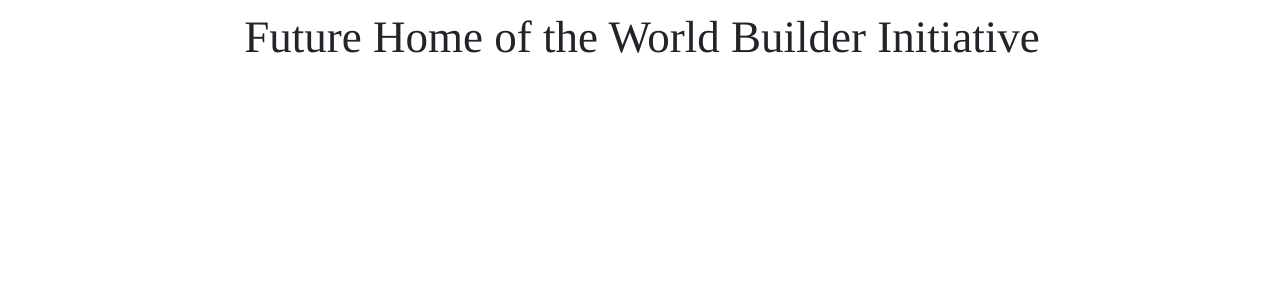
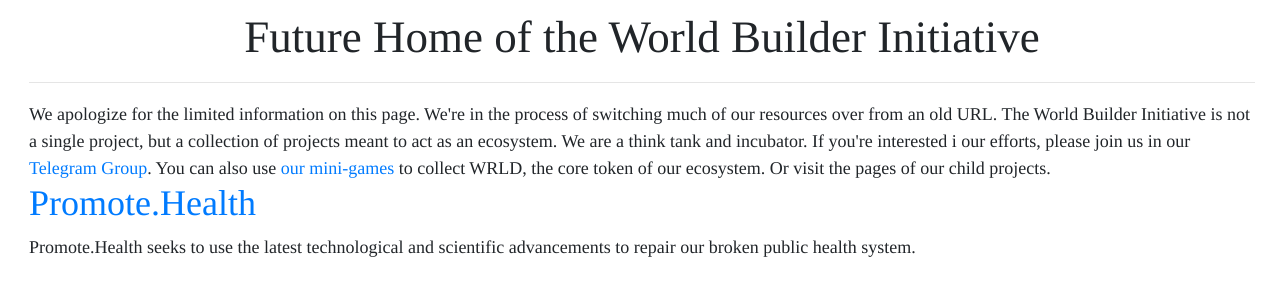
Before and after one commit to dgoldman0/wrldcoin.io, a PHP site: page / in a window 1280 px wide. Shown: the part 63-363 px from the top of the page. Run offline with PHP 8.4, Linux system fonts and the light colour scheme.

Commit message:
Update index.php

```diff
--- a/index.php
+++ b/index.php
@@ -42,6 +42,11 @@
     <?php require_once("inc/menu_bar.php"); ?>
     <div id = "main" style = "margin-top:10px;">
 		    <h1><center>Future Home of the World Builder Initiative</center></h1>
+        <hr/>
+        We apologize for the limited information on this page. We're in the process of switching much of our resources over from an old URL. The World Builder Initiative is not a single project, but a collection of projects meant to act as an ecosystem. We are a think tank and incubator. If you're interested i
+        our efforts, please join us in our <a href="https://t.me/tworldbuilder">Telegram Group</a>. You can also use <a href = "http://worldbuilder.fun/">our mini-games</a> to collect WRLD, the core token of our ecosystem. Or visit the pages of our child projects.
+        <h2><a href = "https://promote.health/">Promote.Health</a></h2>
+        Promote.Health seeks to use the latest technological and scientific advancements to repair our broken public health system.
     </div>
   </body>
 </html>
```
